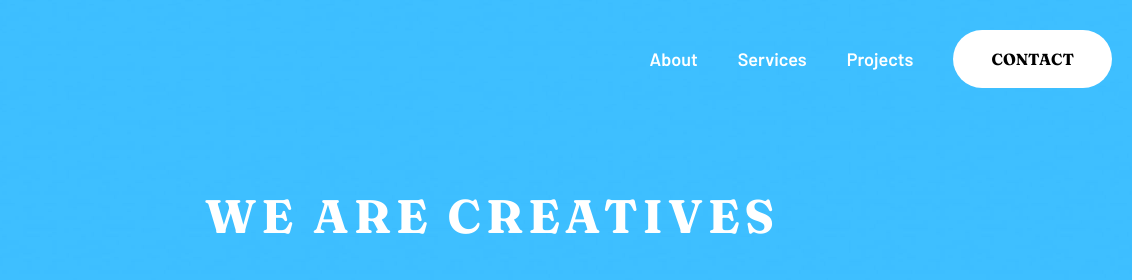
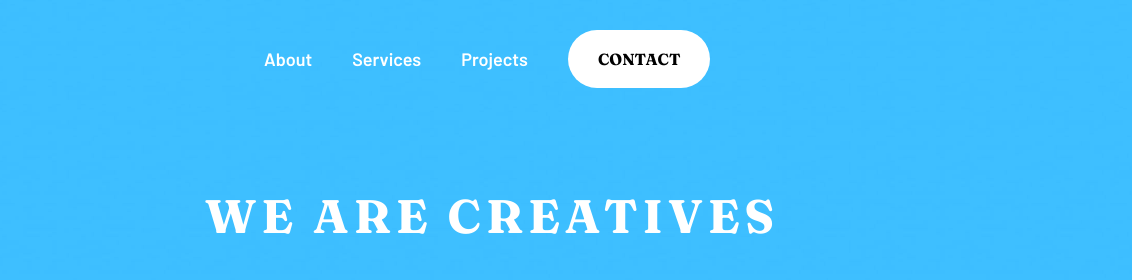
Before and after one commit to carandev/sunnyside-agency-landing-page, a plain HTML site: page index.html in a window 1280 px wide. Shown: the top 280 px of the page, 148-1280 px from the left. Drawn offline with Linux system fonts and the light colour scheme.

Commit message:
Fix z-index arrow, add link page into README

```diff
--- a/styles/styles.css
+++ b/styles/styles.css
@@ -50,10 +50,15 @@ img {
     display: none;
 
     position: absolute;
-    right: 7%;
+    align-items: center;
+    right: 20px;
     top: 100px;
 
-    padding: 30px 100px;
+    width: 70%;
+
+    z-index: 1;
+
+    padding: 30px 20px;
 
     font-family: var(--main-font);
     font-weight: 600;
@@ -69,7 +74,8 @@ img {
 }
 
 .btn-contact {
-    padding: 20px 38px;
+    padding: 20px 30px;
+    width: fit-content;
 
     font-family: var(--secondary-font);
     font-weight: 700;
@@ -310,7 +316,9 @@ article {
 }
 
 .show {
-    display: block;
+    display: flex;
+    flex-direction: column;
+    justify-content: center;
 }
 
 @media (min-width: 768px) {
```
Also changed, not shown: 1 other file.
